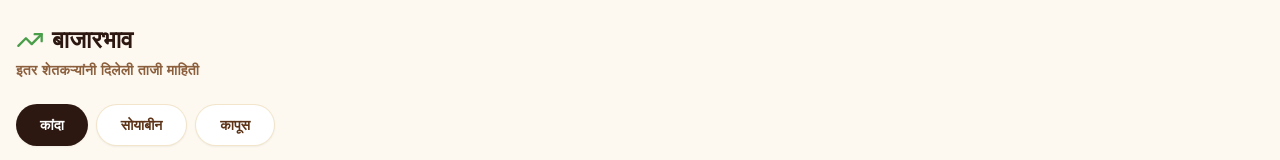
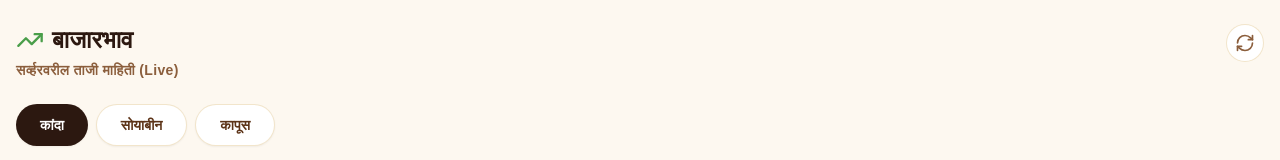
Before and after one commit to precproject/indraAI, a React (Vite) app: page /app in a window 1280 px wide. Both pictures are taken after a click on the button "बाजारभाव". Shown: the top 160 px of the page. Built offline with nearby package versions, Linux system fonts and the light colour scheme; no server answers; the database is empty.

Commit message:
Integrated API

```diff
--- a/src/components/MarketRoom.jsx
+++ b/src/components/MarketRoom.jsx
@@ -1,22 +1,25 @@
 import React, { useState, useEffect } from 'react';
 import { motion, AnimatePresence } from 'framer-motion';
-import { TrendingUp, MapPin, Award, ArrowUpRight, ArrowDownRight } from 'lucide-react';
-import { useAppContext } from '../context/AppContext';
+import { TrendingUp, MapPin, Award, ArrowUpRight, ArrowDownRight, RefreshCw } from 'lucide-react';
+// थेट Firebase / Backend सर्व्हिस इम्पोर्ट केली आहे
+import { dbService } from '../services/firebase';
 
 const MarketRoom = () => {
-  const { ledger } = useAppContext();
   const [selectedCrop, setSelectedCrop] = useState('कांदा');
   const [marketData, setMarketData] = useState({});
+  const [isLoading, setIsLoading] = useState(true);
 
-  // ── १. खऱ्या नोंदींमधून (Firebase/Ledger) बाजारभाव तयार करणे ──
-  useEffect(() => {
-    if (!ledger) return;
-
-    // फक्त उत्पन्नाच्या (income) नोंदी घ्या ज्यामध्ये पिकाचे नाव आहे
-    const sales = ledger.filter(e => e.type === 'income' && (e.crop || e.commodity));
+  // ── १. थेट Firebase/Backend मधून सर्व शेतकऱ्यांचा डेटा आणणे ──
+  const fetchRealMarketData = async () => {
+    setIsLoading(true);
+    try {
+      // Firebase मधून 'उत्पन्न' (income) असलेल्या सर्व शेतकऱ्यांच्या पावत्या आणा
+      const allSales = await dbService.getDocumentsByField('ledger', 'type', 'income');
 
       const data = {};
-    sales.forEach(sale => {
+      allSales.forEach(sale => {
+        if (!sale.crop && !sale.commodity) return; // पीक नसेल तर सोडून द्या
+
         const cropName = sale.crop || sale.commodity;
         if (!data[cropName]) data[cropName] = {};
 
@@ -28,11 +31,11 @@ const MarketRoom = () => {
             market: marketName,
             dist: sale.district || 'स्थानिक',
             prices: [],
-          trend: 0 // सध्या ट्रेंड मोजत नाही, भविष्यात जुन्या नोंदींशी तुलना करता येईल
+            trend: 0
           };
         }
-      // विक्रीची रक्कम नोंदवा
-      data[cropName][marketName].prices.push(sale.amount);
+        // विक्रीची रक्कम नोंदवा (इतर शेतकऱ्यांनी दिलेली)
+        data[cropName][marketName].prices.push(Number(sale.amount));
       });
 
       // प्रत्येक मार्केटसाठी सरासरी (Average), किमान (Min) आणि कमाल (Max) भाव काढा
@@ -54,8 +57,30 @@ const MarketRoom = () => {
         });
       }
 
-    // जर खऱ्या नोंदी नसतील (किंवा खूप कमी असतील), तर सुंदर नमुना (Fallback Mock Data) दाखवा
+      // जर सर्व्हरवर खऱ्या नोंदी नसतील, तर नमुना माहिती (Mock Data) दाखवा
       if (Object.keys(finalData).length === 0) {
+        useMockData();
+      } else {
+        setMarketData(finalData);
+        if (!finalData[selectedCrop] && Object.keys(finalData).length > 0) {
+          setSelectedCrop(Object.keys(finalData)[0]);
+        }
+      }
+    } catch (error) {
+      console.error("बाजारभाव आणताना चूक झाली:", error);
+      useMockData(); // इंटरनेट किंवा API बंद असल्यास अ‍ॅप थांबणार नाही
+    } finally {
+      setIsLoading(false);
+    }
+  };
+
+  // जेव्हा खोली उघडेल तेव्हा सर्व्हरवरून डेटा आणा
+  useEffect(() => {
+    fetchRealMarketData();
+  }, []);
+
+  // नमुना डेटा (जर Firebase मध्ये इतर शेतकऱ्यांचा डेटा नसेल तर)
+  const useMockData = () => {
     setMarketData({
       'कांदा': [
         { id: 1, market: 'पिंपळगाव', avg: 2200, min: 2000, max: 2700, trend: 50, dist: 'नाशिक' },
@@ -73,14 +98,7 @@ const MarketRoom = () => {
         { id: 9, market: 'अकोला', avg: 6700, min: 6400, max: 7100, trend: 400, dist: 'अकोला' }
       ]
     });
-    } else {
-      setMarketData(finalData);
-      // जर निवडलेले पीक यादीत नसेल, तर पहिले पीक निवडा
-      if (!finalData[selectedCrop] && Object.keys(finalData).length > 0) {
-        setSelectedCrop(Object.keys(finalData)[0]);
-      }
-    }
-  }, [ledger, selectedCrop]);
+  };
 
   const crops = Object.keys(marketData);
 
@@ -88,24 +106,29 @@ const MarketRoom = () => {
   const currentMarkets = marketData[selectedCrop] ? [...marketData[selectedCrop]].sort((a, b) => b.avg - a.avg) : [];
   const bestMarket = currentMarkets[0];
 
-  // इतर बाजारांचा आलेख काढण्यासाठी गणिते
   const lowestPrice = currentMarkets.length > 0 ? Math.min(...currentMarkets.map(m => m.avg)) : 0;
   const priceRange = bestMarket ? bestMarket.avg - lowestPrice : 0;
 
   return (
-    // 'overflow-y-auto' आणि 'pb-32' जोडले आहे, ज्यामुळे खालचा भाग नेव्हिगेशनच्या मागे लपणार नाही!
     <div className="flex flex-col h-full bg-[#fdf8f0] p-4 space-y-6 overflow-y-auto pb-32">
 
       {/* ── THE ROOM HEADER ── */}
-      <div className="pt-2">
+      <div className="pt-2 flex justify-between items-start">
+        <div>
           <h2 className="text-2xl font-black text-[#2c1810] flex items-center gap-2">
             <TrendingUp className="text-[#4a9e4a]" size={28} /> बाजारभाव
           </h2>
-        <p className="text-sm font-bold text-[#8b5e3c] mt-1 tracking-wide">इतर शेतकऱ्यांनी दिलेली ताजी माहिती</p>
+          <p className="text-sm font-bold text-[#8b5e3c] mt-1 tracking-wide">सर्व्हरवरील ताजी माहिती (Live)</p>
+        </div>
+        <button onClick={fetchRealMarketData} disabled={isLoading} className="p-2 bg-white rounded-full border border-[#d4a853]/30 text-[#8b5e3c] hover:bg-[#d4edda] transition-colors">
+          <RefreshCw size={20} className={isLoading ? "animate-spin" : ""} />
+        </button>
       </div>
 
       {/* ── THE CROP SELECTOR (Quick Buttons) ── */}
-      {crops.length > 0 ? (
+      {isLoading ? (
+        <div className="flex justify-center py-4"><span className="animate-spin text-2xl">⏳</span></div>
+      ) : crops.length > 0 ? (
         <div className="flex gap-2 overflow-x-auto pb-2 scrollbar-hide shrink-0">
           {crops.map((crop) => (
             <button
@@ -127,7 +150,7 @@ const MarketRoom = () => {
 
       {/* ── THE GOLDEN TICKET (Best Market Highlight) ── */}
       <AnimatePresence mode="wait">
-        {bestMarket && (
+        {!isLoading && bestMarket && (
           <motion.div
             key={`best-${selectedCrop}`}
             initial={{ opacity: 0, y: 10 }}
@@ -135,7 +158,6 @@ const MarketRoom = () => {
             exit={{ opacity: 0, y: -10 }}
             className="bg-gradient-to-br from-[#1a4d1a] to-[#2d6a2d] rounded-[2rem] p-6 shadow-xl text-white relative overflow-hidden shrink-0"
           >
-            {/* Decorative shine */}
             <div className="absolute top-0 right-0 w-40 h-40 bg-white/10 rounded-full blur-3xl -translate-y-1/2 translate-x-1/4" />
 
             <div className="relative z-10">
@@ -144,9 +166,7 @@ const MarketRoom = () => {
                 <p className="text-xs font-bold text-white/90 uppercase tracking-widest">सर्वोत्तम भाव आज</p>
               </div>
 
-              <h3 className="text-3xl font-black mb-1">
-                {bestMarket.market}
-              </h3>
+              <h3 className="text-3xl font-black mb-1">{bestMarket.market}</h3>
               <p className="text-3xl font-bold text-[#4ade80] mb-5">
                 ₹{bestMarket.avg.toLocaleString('en-IN')} <span className="text-sm font-normal text-white/70">/ क्विंटल</span>
               </p>
@@ -154,7 +174,7 @@ const MarketRoom = () => {
               <div className="flex items-center justify-between bg-white/10 backdrop-blur-sm rounded-xl p-3 border border-white/10">
                 <div>
                   <p className="text-[10px] text-white/60 mb-0.5">किमान ते कमाल</p>
-                  <p className="text-sm font-bold">₹{bestMarket.min || bestMarket.avg} - ₹{bestMarket.max || bestMarket.avg}</p>
+                  <p className="text-sm font-bold">₹{bestMarket.min} - ₹{bestMarket.max}</p>
                 </div>
                 <div className="text-right">
                   <p className="text-[10px] text-white/60 mb-0.5">जिल्हा</p>
@@ -169,7 +189,7 @@ const MarketRoom = () => {
       </AnimatePresence>
 
       {/* ── THE COMPARISON BOARD (Other Markets) ── */}
-      {currentMarkets.length > 1 && (
+      {!isLoading && currentMarkets.length > 1 && (
         <div className="mt-4 flex-1">
           <p className="text-xs font-bold text-[#8b5e3c] uppercase tracking-widest mb-4 flex items-center gap-3">
             इतर बाजार <span className="flex-1 h-px bg-[#d4a853]/30" />
@@ -178,18 +198,14 @@ const MarketRoom = () => {
           <div className="space-y-4">
             <AnimatePresence mode="wait">
               {currentMarkets.map((market, idx) => {
-                // सर्वोत्तम बाजार वगळा (तो आधीच वर दाखवला आहे)
-                if (idx === 0) return null;
+                if (idx === 0) return null; // सर्वोत्तम बाजार आधीच वर दाखवला आहे
 
-                // आलेखाची टक्केवारी (Progress Bar percentage)
                 const fillPercentage = priceRange === 0 ? 100 : ((market.avg - lowestPrice) / priceRange) * 100;
 
                 return (
                   <motion.div
                     key={market.id || idx}
-                    initial={{ opacity: 0, x: -20 }}
-                    animate={{ opacity: 1, x: 0 }}
-                    transition={{ delay: idx * 0.1 }}
+                    initial={{ opacity: 0, x: -20 }} animate={{ opacity: 1, x: 0 }} transition={{ delay: idx * 0.1 }}
                     className="bg-white rounded-[1.5rem] p-5 border border-[#d4a853]/20 shadow-sm flex flex-col gap-3 hover:shadow-md transition-shadow"
                   >
                     <div className="flex justify-between items-center">
@@ -209,12 +225,9 @@ const MarketRoom = () => {
                       </div>
                     </div>
 
-                    {/* दृश्य तुलना आलेख (Visual Price Comparison Bar) */}
                     <div className="h-1.5 w-full bg-[#fdf8f0] rounded-full overflow-hidden border border-[#d4a853]/10 mt-1">
                       <motion.div
-                        initial={{ width: 0 }}
-                        animate={{ width: `${Math.max(5, fillPercentage)}%` }}
-                        transition={{ duration: 0.8, delay: idx * 0.1 }}
+                        initial={{ width: 0 }} animate={{ width: `${Math.max(5, fillPercentage)}%` }} transition={{ duration: 0.8, delay: idx * 0.1 }}
                         className="h-full bg-gradient-to-r from-[#a8d5b0] to-[#4a9e4a] rounded-full"
                       />
                     </div>
```
Lines whose indentation alone changed are shown as unchanged.
